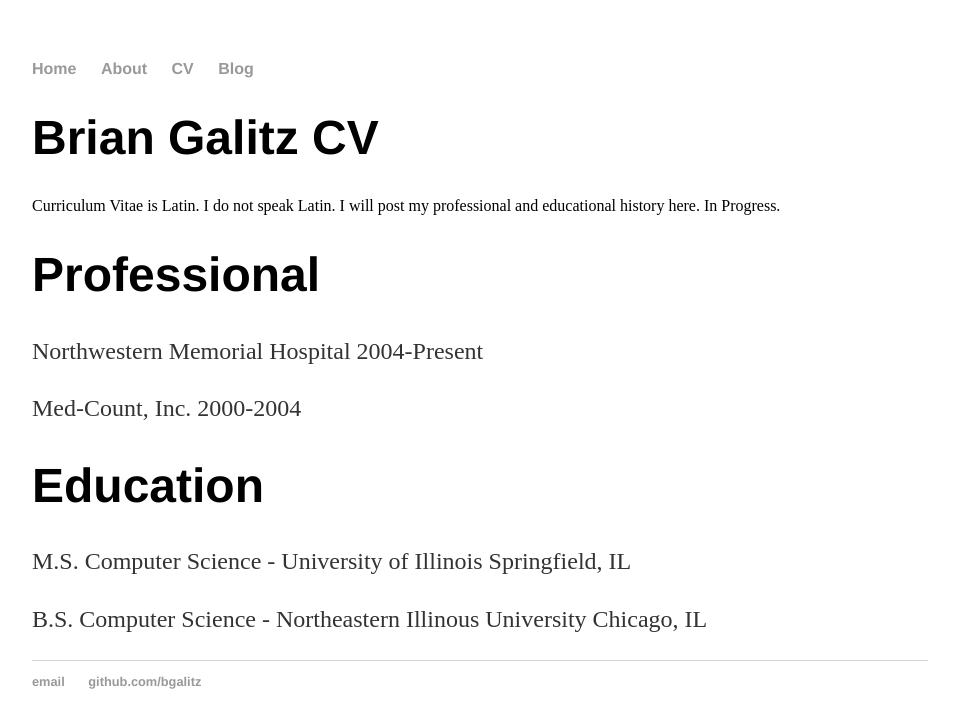
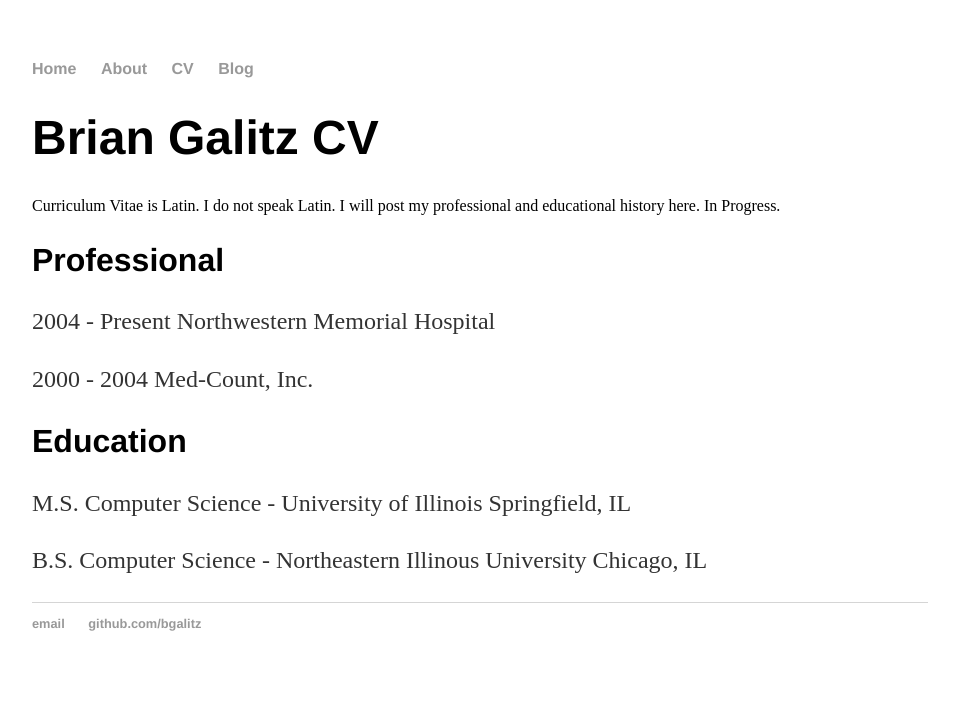
Before and after one commit to bgalitz/bgalitz.github.io, a Jekyll site: the page built from cv/index.html, in a window 1280 px wide. Shown: the top 728 px of the page, without its empty margins (160-1119 px from the left). Built offline with Jekyll 4.4.1, drawn with Linux system fonts in a browser that asks for light colours.

```diff
--- a/cv/index.html
+++ b/cv/index.html
@@ -10,11 +10,11 @@ In Progress.
 
 
 <div class="blurb">
-	<h1>Professional</h1>
-        <p>Northwestern Memorial Hospital    2004-Present</p>
-        <p>Med-Count, Inc.    2000-2004</p>
+	<h2>Professional</h2>
+        <p>2004 - Present    Northwestern Memorial Hospital</p>
+        <p>2000 - 2004       Med-Count, Inc.</p>
 
-  	<h1>Education</h1>
+  	<h2>Education</h2>
         <p>M.S. Computer Science - University of Illinois    Springfield, IL</p>
         <p>B.S. Computer Science - Northeastern Illinous University    Chicago, IL</p>
 
```
